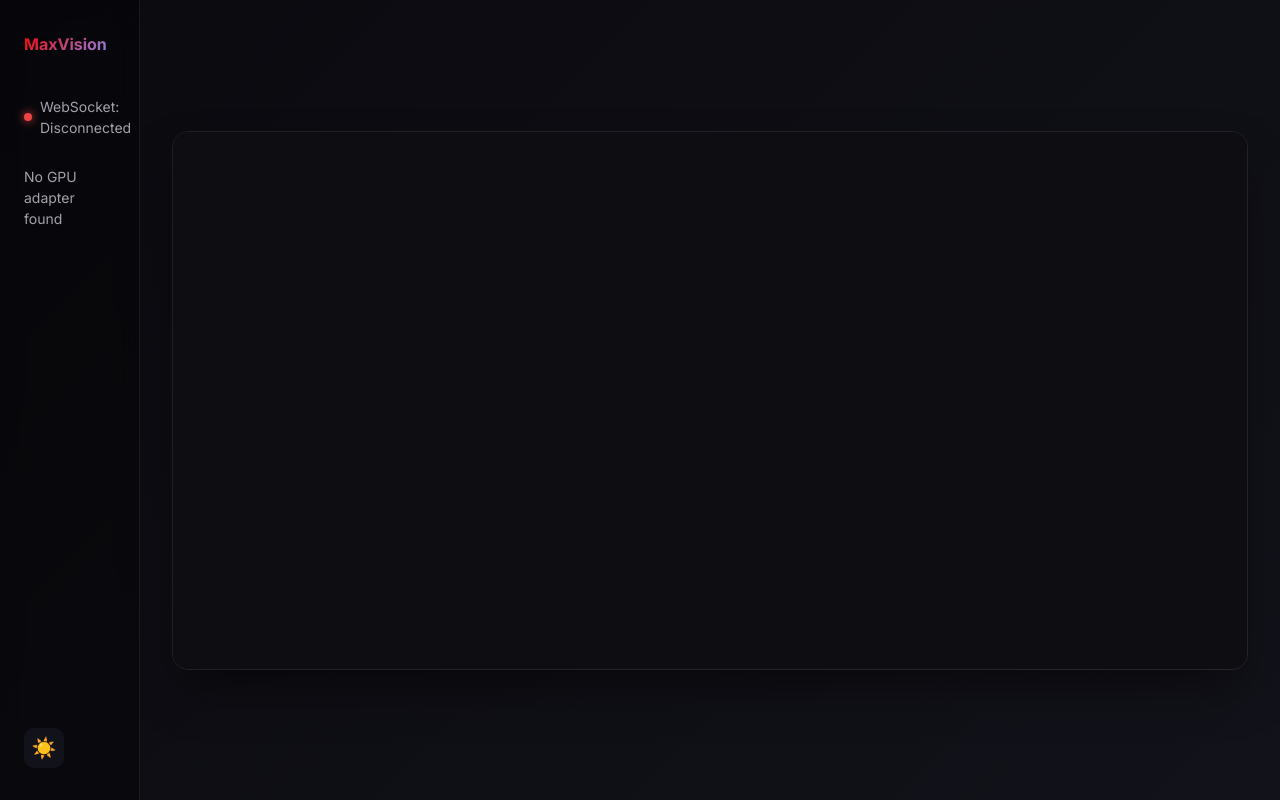
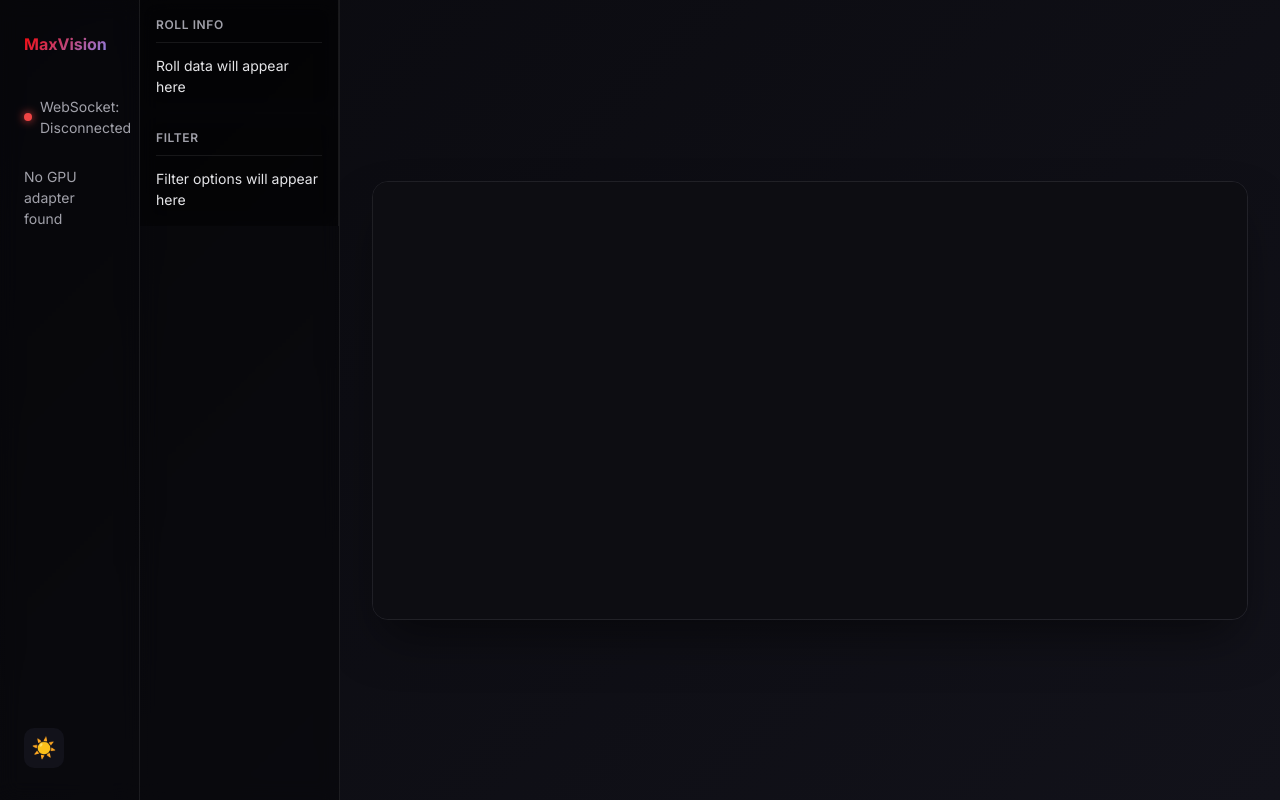
Before and after one commit to osama-gawish/MaxVision, a React app in the folder frontend/: page / in a window 1280 px wide. Built offline with nearby package versions, Linux system fonts and the light colour scheme; no server answers; the HTML template or start-up script is replaced by a standard one.

Commit message:
Add filter and Roll info bar

```diff
--- a/frontend/src/App.jsx
+++ b/frontend/src/App.jsx
@@ -1,5 +1,5 @@
 import { useEffect, useState, useCallback } from 'react'
-import { Header, Canvas } from './components'
+import { Header, Canvas, Sidebar } from './components'
 import styles from './App.module.css'
 
 function App() {
@@ -54,6 +54,17 @@ function App() {
         theme={theme}
         onThemeToggle={toggleTheme}
       />
+
+      {/* Info Panel: Roll Info + Filter */}
+      <div className={styles.infoPanel}>
+        <Sidebar title="Roll Info">
+          <p>Roll data will appear here</p>
+        </Sidebar>
+        <Sidebar title="Filter">
+          <p>Filter options will appear here</p>
+        </Sidebar>
+      </div>
+
       <main className={styles.main}>
         <Canvas onStatusChange={handleGpuStatusChange} />
       </main>
--- a/frontend/src/App.module.css
+++ b/frontend/src/App.module.css
@@ -4,10 +4,19 @@
     min-height: 100vh;
     display: flex;
     flex-direction: row;
-    /* Horizontal layout: sidebar + main */
     background: linear-gradient(135deg, var(--bg-primary) 0%, var(--bg-secondary) 100%);
     color: var(--text-primary);
     transition: background 0.3s ease, color 0.3s ease;
+}
+
+/* Secondary sidebar for Roll Info + Filter */
+.infoPanel {
+    width: 200px;
+    display: flex;
+    flex-direction: column;
+    border-right: 1px solid var(--border-color);
+    background: var(--bg-header);
+    backdrop-filter: blur(10px);
 }
 
 .main {
--- /dev/null
+++ b/frontend/src/components/Sidebar/Sidebar.jsx
@@ -0,0 +1,14 @@
+import styles from './Sidebar.module.css'
+
+function Sidebar({ title, children }) {
+    return (
+        <aside className={styles.sidebar}>
+            <h2 className={styles.title}>{title}</h2>
+            <div className={styles.content}>
+                {children}
+            </div>
+        </aside>
+    )
+}
+
+export default Sidebar
--- /dev/null
+++ b/frontend/src/components/Sidebar/Sidebar.module.css
@@ -0,0 +1,25 @@
+.sidebar {
+    display: flex;
+    flex-direction: column;
+    padding: 1rem;
+    background: var(--bg-header);
+    border-right: 1px solid var(--border-color);
+    backdrop-filter: blur(10px);
+}
+
+.title {
+    font-size: 0.75rem;
+    font-weight: 600;
+    text-transform: uppercase;
+    letter-spacing: 0.05em;
+    color: var(--text-secondary);
+    margin: 0 0 0.75rem 0;
+    padding-bottom: 0.5rem;
+    border-bottom: 1px solid var(--border-color);
+}
+
+.content {
+    flex: 1;
+    font-size: 0.875rem;
+    color: var(--text-primary);
+}
--- /dev/null
+++ b/frontend/src/components/Sidebar/index.js
@@ -0,0 +1 @@
+export { default } from './Sidebar'
--- a/frontend/src/components/index.js
+++ b/frontend/src/components/index.js
@@ -3,3 +3,4 @@ export { default as Header } from './Header'
 export { default as StatusBar } from './StatusBar'
 export { default as ThemeToggle } from './ThemeToggle'
 export { default as Canvas } from './Canvas'
+export { default as Sidebar } from './Sidebar'
```
